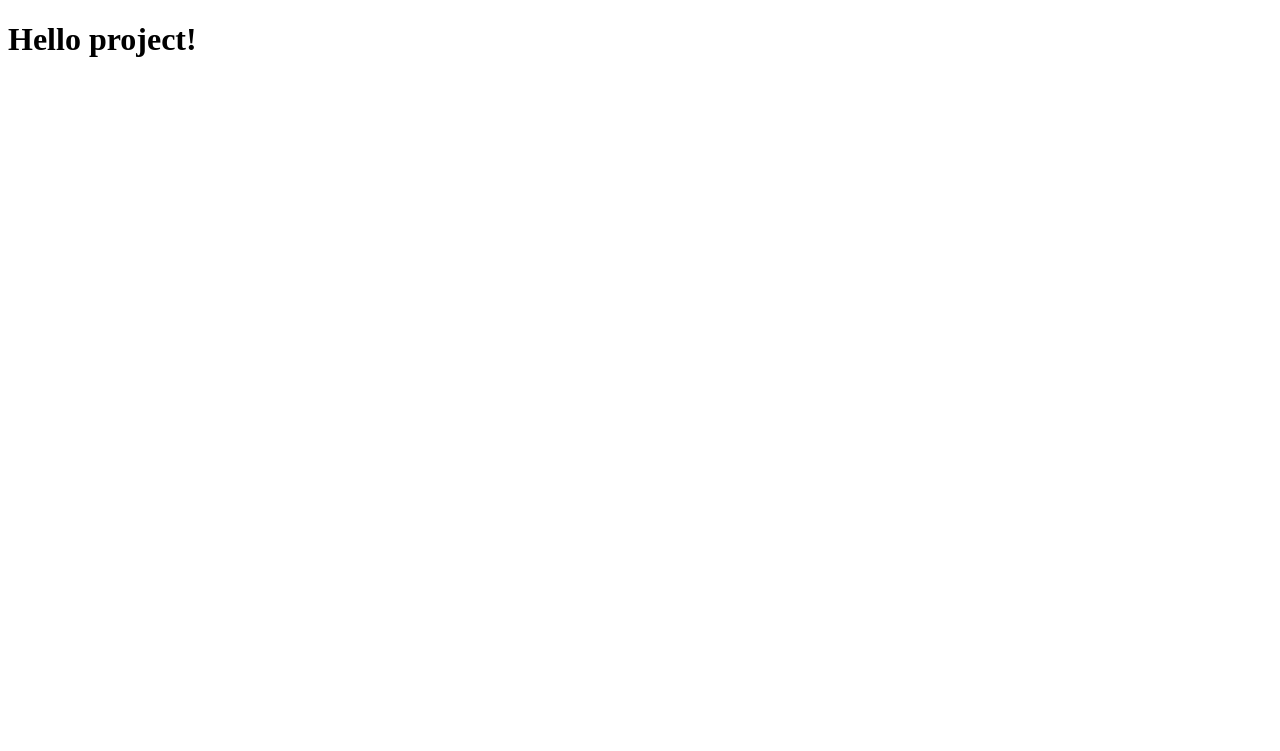
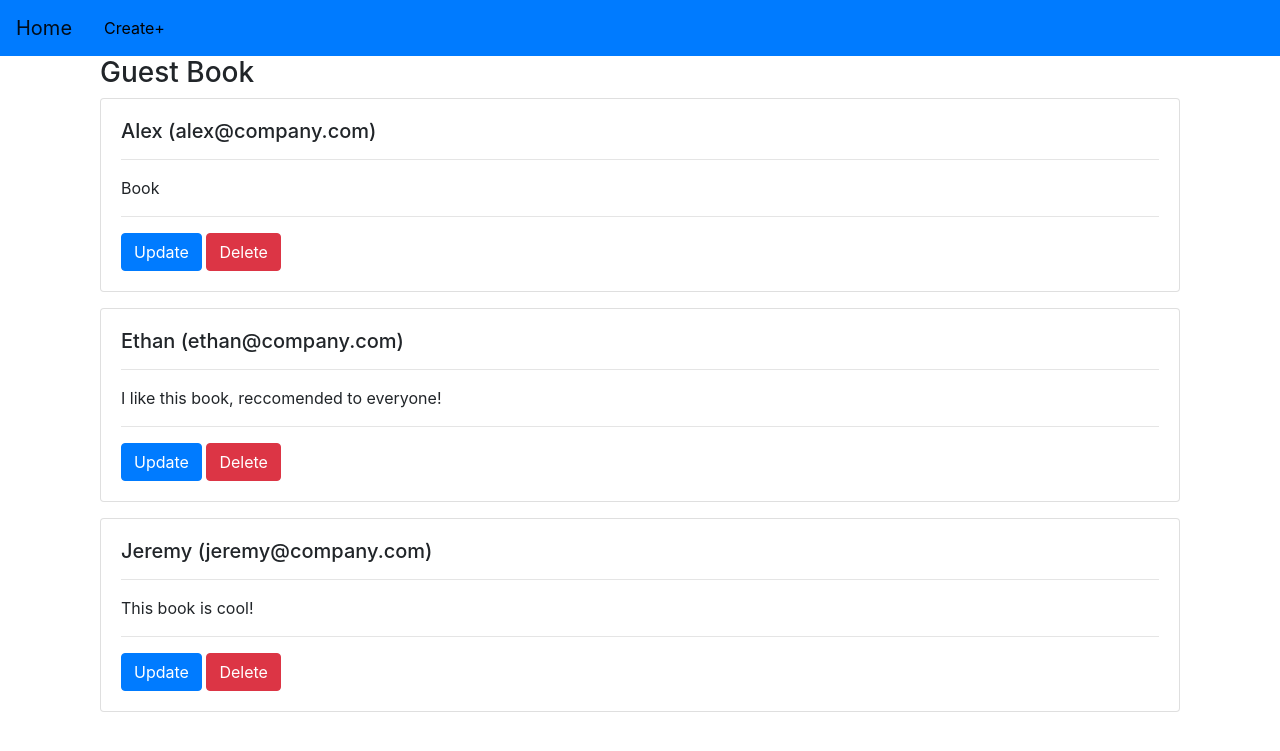
Before and after one commit to samatuulu/python_group_3_exam_6_bektursun_samatbek_uulu, a Django app: page / in a window 1280 px wide. Before the commit the part shown is almost empty. Shown: the top 751 px of the page. Run offline with Django 3.2, Linux system fonts and the light colour scheme; data comes from the database, SQL or seed files in the repository; some libraries are stand-ins or nearby versions.

Commit message:
Created main page in webiste where all the acitve posts are available. Also, created base.html file which is take cares of all the common things such us menu bar or footer for all the other webpages.

```diff
--- /dev/null
+++ b/source/guestbook/templates/base.html
@@ -0,0 +1,34 @@
+<!doctype html>
+<html lang="en">
+  <head>
+    <!-- Required meta tags -->
+    <meta charset="utf-8">
+    <meta name="viewport" content="width=device-width, initial-scale=1, shrink-to-fit=no">
+
+    <!-- Bootstrap CSS -->
+    <link rel="stylesheet" href="https://stackpath.bootstrapcdn.com/bootstrap/4.3.1/css/bootstrap.min.css" integrity="sha384-ggOyR0iXCbMQv3Xipma34MD+dH/1fQ784/j6cY/iJTQUOhcWr7x9JvoRxT2MZw1T" crossorigin="anonymous">
+
+    <title>{% block title %}Guest Book {% endblock %}</title>
+  </head>
+  <body>
+
+  <nav class="navbar navbar-expand-lg navbar-light bg-primary">
+  <a class="navbar-brand" href="#">Home</a>
+  <a class="navbar-brand" href="#">{% block menu %}{% endblock %}</a>
+
+  <button class="navbar-toggler" type="button" data-toggle="collapse" data-target="#navbarNav" aria-controls="navbarNav" aria-expanded="false" aria-label="Toggle navigation">
+  </button>
+</nav>
+
+  <div class="container">
+      {% block content %}{% endblock %}
+  </div>
+
+
+    <!-- Optional JavaScript -->
+    <!-- jQuery first, then Popper.js, then Bootstrap JS -->
+    <script src="https://code.jquery.com/jquery-3.3.1.slim.min.js" integrity="sha384-q8i/X+965DzO0rT7abK41JStQIAqVgRVzpbzo5smXKp4YfRvH+8abtTE1Pi6jizo" crossorigin="anonymous"></script>
+    <script src="https://cdnjs.cloudflare.com/ajax/libs/popper.js/1.14.7/umd/popper.min.js" integrity="sha384-UO2eT0CpHqdSJQ6hJty5KVphtPhzWj9WO1clHTMGa3JDZwrnQq4sF86dIHNDz0W1" crossorigin="anonymous"></script>
+    <script src="https://stackpath.bootstrapcdn.com/bootstrap/4.3.1/js/bootstrap.min.js" integrity="sha384-JjSmVgyd0p3pXB1rRibZUAYoIIy6OrQ6VrjIEaFf/nJGzIxFDsf4x0xIM+B07jRM" crossorigin="anonymous"></script>
+  </body>
+</html>
--- a/source/guestbook/templates/index.html
+++ b/source/guestbook/templates/index.html
@@ -1,13 +1,24 @@
-<!doctype html>
-<html lang="`en`">
-<head>
-    <meta charset="UTF-8">
-    <meta name="viewport"
-          content="width=device-width, user-scalable=no, initial-scale=1.0, maximum-scale=1.0, minimum-scale=1.0">
-    <meta http-equiv="X-UA-Compatible" content="ie=edge">
-    <title>Book</title>
-</head>
-<body>
-    <h1>Hello project!</h1>
-</body>
-</html>
+{% extends 'base.html' %}
+
+
+{% block menu %}
+    <a href="#" style="color: black">Create+</a>
+{% endblock %}
+
+{% block content %}
+  <div class="container">
+       <h3>Guest Book</h3>
+  </div>
+      {% for notepad in book %}
+          <div class="container">
+          <div class="card mb-3">
+          <div class="card-body">
+          <h5 class="card-title">{{ notepad.name }} ({{ notepad.email }})</h5><hr/>
+          <p class="card-text">{{ notepad.text }}</p><hr/>
+          <button type="button" class="btn btn-primary">Update</button>
+          <button type="button" class="btn btn-danger">Delete</button>
+          </div>
+          </div>
+          </div>
+      {% endfor %}
+{% endblock %}
--- a/source/guestbook/views.py
+++ b/source/guestbook/views.py
@@ -1,5 +1,10 @@
 from django.shortcuts import render
+
+from guestbook.models import GuestBook, BOOK_ACTIVE_CHOICE
 
 
 def home(request):
-    return render(request, 'index.html')
+    book = GuestBook.objects.filter(status=BOOK_ACTIVE_CHOICE).order_by('-created_at')
+    return render(request, 'index.html', context={
+        'book': book
+    })
--- a/source/main/urls.py
+++ b/source/main/urls.py
@@ -20,5 +20,5 @@ from guestbook.views import home
 
 urlpatterns = [
     path('admin/', admin.site.urls),
-    path('', home),
+    path('', home, name='home'),
 ]
```
